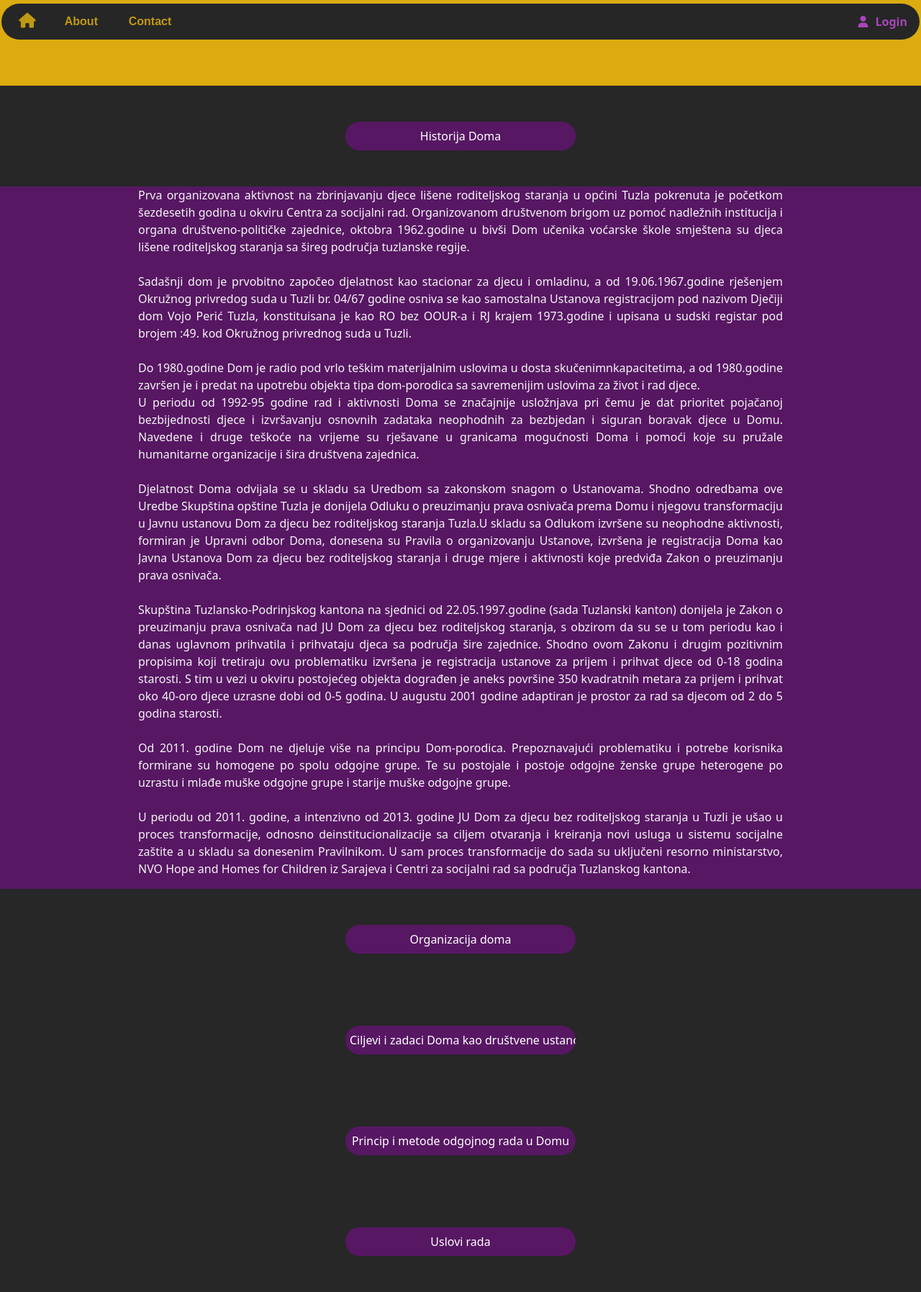
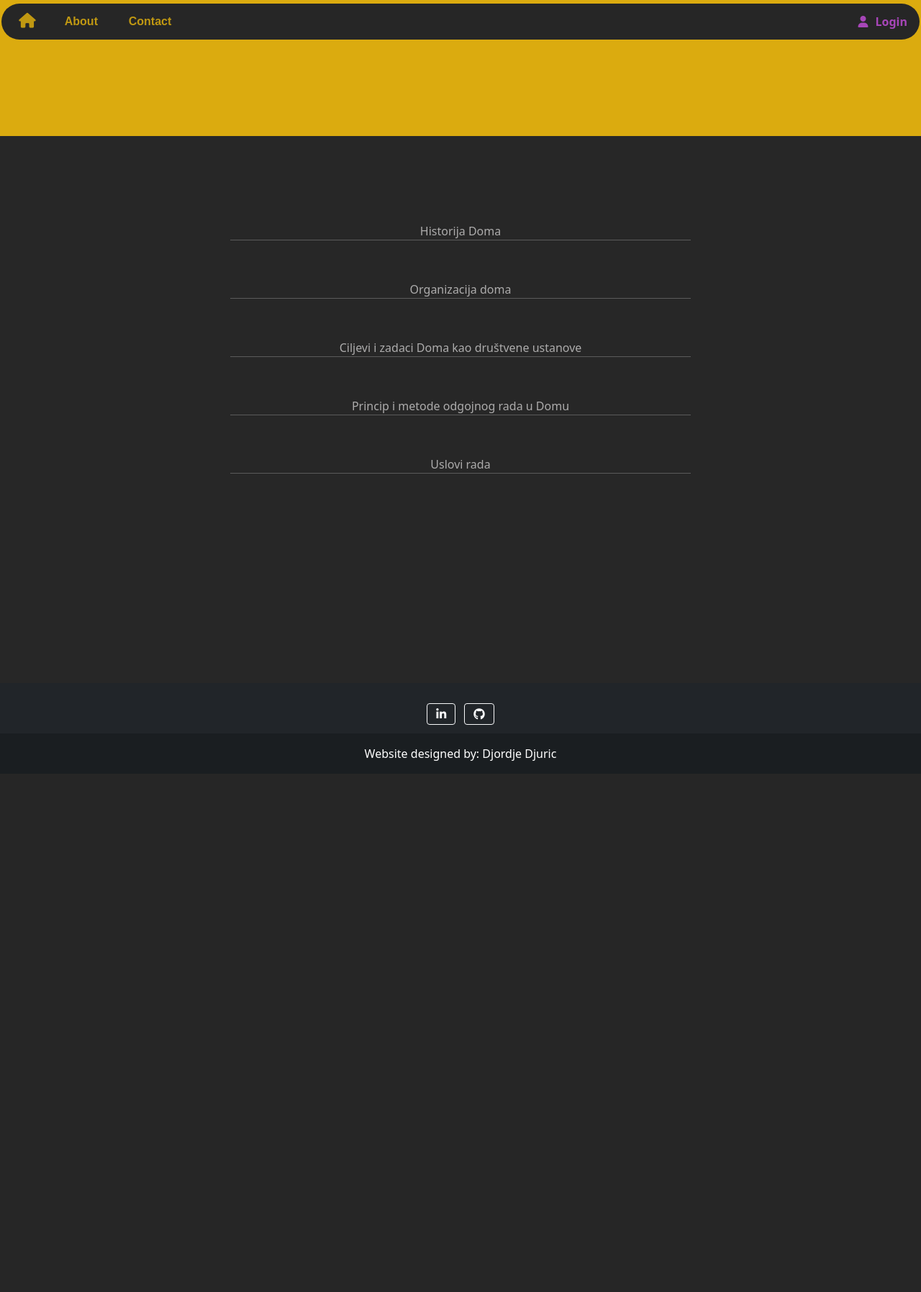
Before and after one commit to djox00/ChildCare-php, a PHP site: page /about.php in a window 1280 px wide. Shown: the whole page at 72% size. After the commit the page ends 1057 px from the top, so only its background shows below. Run offline with PHP 8.4, Linux system fonts and the light colour scheme; data that the repository does not hold is empty; some libraries are stand-ins or nearby versions.

Commit message:
about,footer
added the about page and added  footer to all the pages for now

```diff
--- a/about.css
+++ b/about.css
@@ -4,43 +4,37 @@ body {
 .info-card {
   background-color: #272727;
   width: 100%;
-  margin-top: 5%;
-  min-height: 95vh;
+  margin-top: 10%;
+  min-height: 95%;
   position: relative;
   text-align: center;
+  padding-top: 100px;
 }
 .item {
   width: 50%;
   left: 25%;
   position: relative;
-  padding: 50px 0 50px 0;
+  padding: 20px 0 20px 0;
 }
-.item input {
-  width: 20rem;
-  height: 40px;
-  background-color: #571763;
-  border-radius: 20px;
-  border: none;
-  color: white;
+
+.title {
+  color: rgb(173, 172, 172);
+  cursor: pointer;
 }
-.box {
-  width: 100%;
-  min-height: 50px;
-  position: relative;
-  text-align: center;
-}
+
 .box-text-container {
   width: 100%;
-  background-color: #571763;
+  background-color: #272727;
   position: relative;
   overflow: hidden;
 }
+
 .box-text-container p {
   width: 70%;
   margin-left: 15%;
   text-align: justify;
   position: relative;
-  color: whitesmoke;
+  color: rgb(190, 190, 190);
   overflow: hidden;
 }
 
@@ -60,3 +54,30 @@ body {
 ::-webkit-scrollbar-thumb:hover {
   background: #a746b8;
 }
+hr {
+  margin-top: 0;
+  color: whitesmoke;
+}
+
+#header {
+  min-height: 7vh;
+  width: 100%;
+}
+
+#holder {
+  position: relative;
+}
+
+#body {
+  min-height: 83vh;
+
+  position: relative;
+}
+
+#footer {
+  bottom: 0;
+  height: 10vh;
+  left: 0;
+  position: relative;
+  right: 0;
+}
--- a/about.js
+++ b/about.js
@@ -5,6 +5,7 @@ $("#item1").on("click", () => {
     $("#box1").animate({ "height": "toggle" }, 700);
 
 });
+$("#box1").hide();
 $("#box2").hide();
 $("#box3").hide();
 $("#box4").hide();
--- a/about.php
+++ b/about.php
@@ -19,12 +19,19 @@
 
 
 <body>
-  <?php include "./components/navbar.php" ?>
+
+<div id="holder">
+
+
+<div id="header"> <?php include "./components/navbar.php" ?></div>
+<div id="body">
   <?php include "sidebar.php" ?>
 
   <div class="info-card">
 
-<div class="box-content"><div class="item" id="item1"><input type="button" value="Historija Doma"></div><div class="box-text-container" id="box1">
+  <div class="inner-card">
+
+<div class="box-content"><div class="item" id="item1"><div class="title">Historija Doma</div><hr></div><div class="box-text-container" id="box1">
 <p>
 Prva organizovana aktivnost na zbrinjavanju djece lišene roditeljskog staranja u općini Tuzla pokrenuta je početkom šezdesetih godina u okviru Centra za socijalni rad. Organizovanom društvenom brigom uz pomoć nadležnih institucija i organa društveno-političke zajednice, oktobra 1962.godine u bivši Dom učenika voćarske škole smještena su djeca lišene roditeljskog staranja sa šireg područja tuzlanske regije.<br><br>
 
@@ -47,7 +54,7 @@ U periodu od 2011. godine, a intenzivno od 2013. godine JU Dom za djecu bez rodi
 
 </p>
 </div></div>
-<div class="box-content"><div class="item" id="item2"><input type="button" value="Organizacija doma"></div><div class="box-text-container" id="box2">
+<div class="box-content"><div class="item" id="item2"><div class="title">Organizacija doma</div><hr> </div><div class="box-text-container" id="box2">
 <p>
 JU Dom za djecu bez roditeljskog staranja Tuzla djeluje na jednoj lokaciji kroz nekoliko organizacionih jedinica:<br><br>
 
@@ -90,7 +97,7 @@ Centar za edukaciju i savjetovanje je usluga koja se nadovezuje na rad dnevnog c
 
 </p>
 </div></div>
-<div class="box-content"><div class="item" id="item3"><input type="button" value="Ciljevi i zadaci Doma kao društvene ustanove"></div><div class="box-text-container" id="box3">
+<div class="box-content"><div class="item" id="item3"><div class="title">Ciljevi i zadaci Doma kao društvene ustanove</div><hr></div><div class="box-text-container" id="box3">
 <p>
 Osnovni zadaci Doma su odgoj djece bez roditeljskog staranja u skladu sa opštim odgojnim ciljem, a specifični zadaci proizilaze iz specifičnosti uzroka zbog kojih je dijete došlo u Dom, kao i specifičnih razvojnih mogućnosti i potreba svakog pojedinog odgajanika.<br><br>
 
@@ -127,7 +134,7 @@ odgoj i obrazovanje, odnosno, aktivan odnos odgajatelja prema djetetu s ciljem o
 
 </p>
 </div></div>
-<div class="box-content"><div class="item" id="item4"><input type="button" value="Princip i metode odgojnog rada u Domu"></div><div class="box-text-container" id="box4"><p>
+<div class="box-content"><div class="item" id="item4"><div class="title">Princip i metode odgojnog rada u Domu</div><hr></div><div class="box-text-container" id="box4"><p>
 Odgojni rad u Domu ostvaruju odgajatelji. Oni su pedagoški voditelji i organizatori odgojnih aktivnosti.Odgojni rad u Domu je vrlo cjelovit. Očituje se na svim temeljnim odgojnim područjima.Zato i za njega vrijede osnovni zahtjevi u području tjelesnog, intelektualnog, moralnog, estetskog i radnog I funkcionalnog odgoja.On ima svoje specifičnosti koje u prvi plan istiću nekoliko posebno vrijednih principa u području odgoja u domu. <br><br>
 
 Takvi principi su: aktivnost, postavljanje zahtjeva, poštovanja osobnosti odgajanika, socijalizacije, individualizacije, posrednog pristupanja odgajaniku, minimalne segregacije i jedinstva odgojnih uticaja.<br><br>
@@ -159,7 +166,7 @@ Pored gore navedenih principa i metoda u odgoju koji su zastupljeni u radu sa dj
 
 
 </p></div></div>
-<div class="box-content"><div class="item" id="item5"><input type="button" value="Uslovi rada"></div><div class="box-text-container" id="box5"><p>
+<div class="box-content"><div class="item" id="item5"><div class="title">Uslovi rada</div><hr></div><div class="box-text-container" id="box5"><p>
 Ustanova pruža sve mogućnosti te ostvarivanje programskih sadržaja kako sa aspekta sigurnosti, zagrijavanja (priključen je na gradsku toplanu), općeg higijenskog stanja, tako sa pedagoškog, psihološkog i socijalnog aspekta. Ustanova raspolaže sa građevinskim objektom površine 3.235 m2 te dograđenog aneksa površine 350 m2. <br><br>
 
 Prostorni uslovi obezbjeđuju optimalan kapacitet smještaja 105 djece uzrasta od 0 - 18 godina odnosno do završetka srednjoškolskog obrazovanja ( 65- školski odjel, 20-bebi odjel, 12-prihvatilište, 8- materinski dom, 10-15 po grupi- dnevni centar, 10-15 korisnika po grupi-Centar za savjetovanje i edukaciju)<br><br>
@@ -175,7 +182,9 @@ Važno je napomenuti da pored ovih usluga vodeći se potrebama grada i kantona,
 
 
 
-</div>
+</div></div></div></div>
+
+<?php include "./footer.php"; ?>
 
 
 
--- /dev/null
+++ b/footer.php
@@ -0,0 +1,24 @@
+<div id="footer">
+      <footer class="bg-dark text-center text-white">
+
+  <div class="container p-4 pb-0">
+
+    <section class="mb-2">
+
+      <a class="btn btn-outline-light btn-floating m-1" href="https://www.linkedin.com/in/djordje-djuric/" role="button"
+        ><i class="fab fa-linkedin-in"></i
+      ></a>
+
+      <a class="btn btn-outline-light btn-floating m-1" href="https://github.com/djox00" role="button"
+        ><i class="fab fa-github"></i
+      ></a>
+    </section>
+
+  </div>
+  <div class="text-center p-3" style="background-color: rgba(0, 0, 0, 0.2);">
+    Website designed by:
+    <p class="text-white" style="display: inline;">Djordje Djuric</p>
+  </div>
+
+</footer></div>
+                  </div>
--- a/wishList.css
+++ b/wishList.css
@@ -240,7 +240,6 @@ tbody {
   font-size: 16px;
   padding: 6px 20px 6px 40px;
   border: none;
-  /* Add some space below the input */
   margin-left: -12;
 }
 #searchInput:focus {
@@ -272,7 +271,6 @@ tbody {
 }
 
 #footer {
-  background-color: lime;
   bottom: 0;
   height: 10vh;
   left: 0;
```
Also changed, not shown: contact.css (+27 -7 lines), contact.php (+8 -2 lines), wishList.php (+1 -24 lines).
